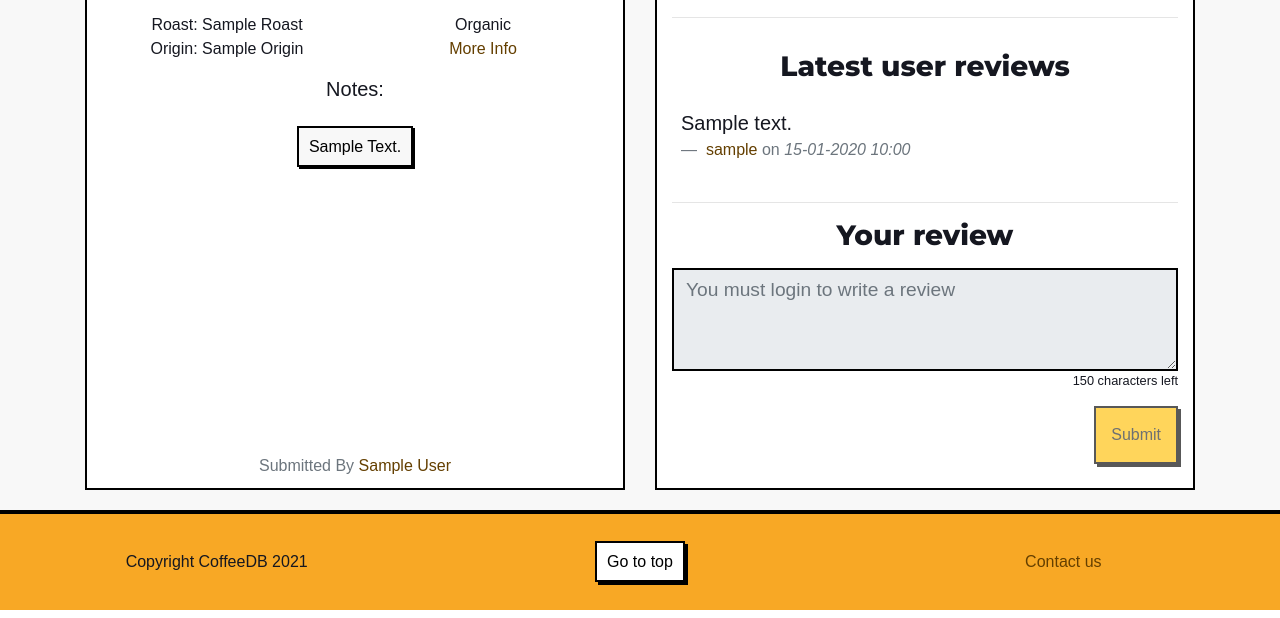
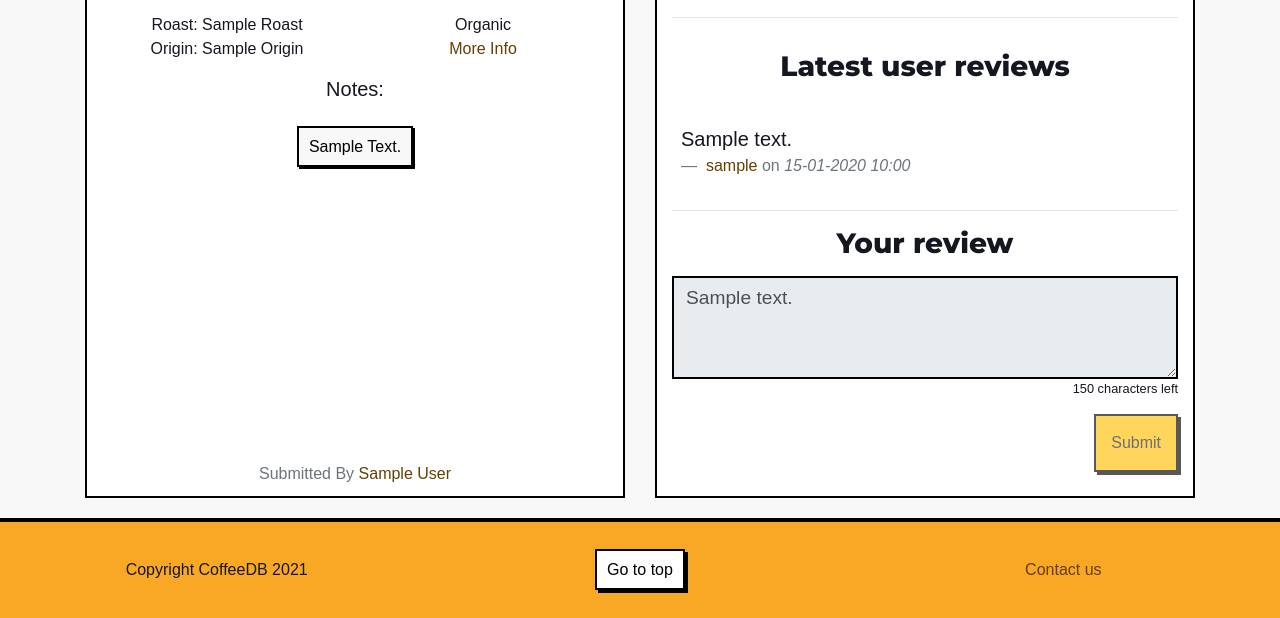
Before and after one commit to rbsam176/ms3-coffeedb, a Flask app: template templates/view_submission.html in a window 1280 px wide. Shown: the part 318-936 px from the top of the page. Run offline with Flask 2, Linux system fonts and the light colour scheme; the template is opened without the code that fills it: most values are stand-ins (such as "Sample title", 1, 10 or a date in 2020); some libraries are stand-ins or nearby versions; some web fonts are replaced.

Commit message:
view submission page text input now has pre-existing review as default value

```diff
--- a/app.py
+++ b/app.py
@@ -454,6 +454,9 @@ def viewSubmission(submissionId):
     else:
         existing_reviews = None
 
+    # DEFAULT USER REVIEW SET TO NONE
+    existing_user_review = None
+
     # ASK USER TO LOGIN IN ORDER TO RATE
     if 'user' not in session:
         if request.method == "POST":
@@ -468,6 +471,14 @@ def viewSubmission(submissionId):
 
         # SET DEFAULT USER RATING
         existing_user_rating = 0
+
+        # GETS USERS OWN REVIEW IF EXISTS
+        if 'review' in submission_data:
+            for item in submission_data["review"]:
+                # IF USER HAS MADE A RATING ALREADY
+                if item["user"] == currentUserId:
+                    # REASSIGN VARIABLE TO CONTAIN REVIEW
+                    existing_user_review = str(item["text"])
 
         # IF SUBMISSION HAS RATINGS
         if 'rating' in submission_data:
@@ -506,17 +517,6 @@ def viewSubmission(submissionId):
                 # GETS USER REVIEW INPUT
                 reviewText = request.form['reviewContent']
 
-                # DEFAULT USER REVIEW SET TO NONE
-                existing_user_review = None
-
-                # IF SUBMISSION HAS REVIEWS
-                if 'review' in submission_data:
-                    for item in submission_data["review"]:
-                        # IF USER HAS MADE A RATING ALREADY
-                        if item["user"] == currentUserId:
-                            # REASSIGN VARIABLE TO CONTAIN REVIEW
-                            existing_user_review = str(item["text"])
-
                 # IF USER HAS ALREADY REVIEWED
                 if existing_user_review:
                     # UPDATE EXISTING REVIEW FIELD
@@ -547,7 +547,7 @@ def viewSubmission(submissionId):
 
                 return redirect(url_for("viewSubmission", submissionId=submissionId))
 
-        return render_template("view_submission.html", submission_data=submission_data, averageRating=averageRating, existing_user_rating=existing_user_rating, total_ratings=getTotalRatings(submissionId), existing_reviews=existing_reviews)
+        return render_template("view_submission.html", submission_data=submission_data, averageRating=averageRating, existing_user_rating=existing_user_rating, existing_user_review=existing_user_review, total_ratings=getTotalRatings(submissionId), existing_reviews=existing_reviews)
 
 # SOURCE: https://stackoverflow.com/questions/4563272/convert-a-python-utc-datetime-to-a-local-datetime-using-only-python-standard-lib
 def utcToLocal(utc):
--- a/templates/all_reviews.html
+++ b/templates/all_reviews.html
@@ -31,7 +31,7 @@
         </div>
         <div class="col-lg-12 col-xl-10 mx-auto">
             {% for item in submission_data %}
-                <div class="card p-4 my-3">
+                <div class="card p-4 my-3 {% if item['username'] == session['user'] %}bg-warning{% endif %}">
                     <div class="row px-3">
                         <blockquote class="blockquote my-auto">
                             <p class="mb-0">{{ item['text'] }}</p>
--- a/templates/view_submission.html
+++ b/templates/view_submission.html
@@ -86,9 +86,9 @@
                     </div>
                     {% if existing_reviews %}
                         {% for review in existing_reviews %}
-                            <div class="row px-4">
-                                <blockquote class="blockquote mb-4">
-                                    <p class="mb-0">{{ review['text'] }}</p>
+                            <div class="row px-4 pt-3 {% if review['username'] == session['user'] %}bg-warning{% endif %}">
+                                <blockquote class="blockquote">
+                                    <p class="p-0 m-0">{{ review['text'] }}</p>
                                     <footer class="blockquote-footer">
                                         <a href="{{ url_for('profile', username=review['username']) }}">{{ review['username'] }}</a>
                                         {% for item in submission_data['rating'] %}
@@ -107,7 +107,7 @@
                         <p class="mb-0">No reviews yet! Be the first and add yours below.</p>
                     {% endif %}
                     {% if (existing_reviews) and (existing_reviews|count > 1) %}
-                        <a href="{{ url_for('allReviews', submissionId=submission_data['_id']) }}">See all reviews</a>
+                        <a class="mt-2" href="{{ url_for('allReviews', submissionId=submission_data['_id']) }}">See all reviews</a>
                     {% endif %}
                     <hr>
                     <div class="row px-4 justify-content-center">
@@ -116,7 +116,7 @@
                     <form method="POST" id="submitReview">
                         <div class="row">
                             <div class="form-group col-12">
-                                <textarea class="form-control custom-input" maxlength=150 id="reviewContent" name="reviewContent" rows="3" {% if not session['user'] %}disabled placeholder="You must login to write a review"{% else %}placeholder="Type your review here"{% endif %}></textarea>
+                                <textarea class="form-control custom-input" maxlength=150 id="reviewContent" name="reviewContent" rows="3" {% if not session['user'] %}disabled placeholder="You must login to write a review"{% else %}placeholder="Type your review here"{% endif %}>{% if existing_user_review %}{{ existing_user_review }}{% endif %}</textarea>
                                 <small class="float-right"><span id="characterCounter">150</span> characters left</small>
                             </div>
                         </div>
```
